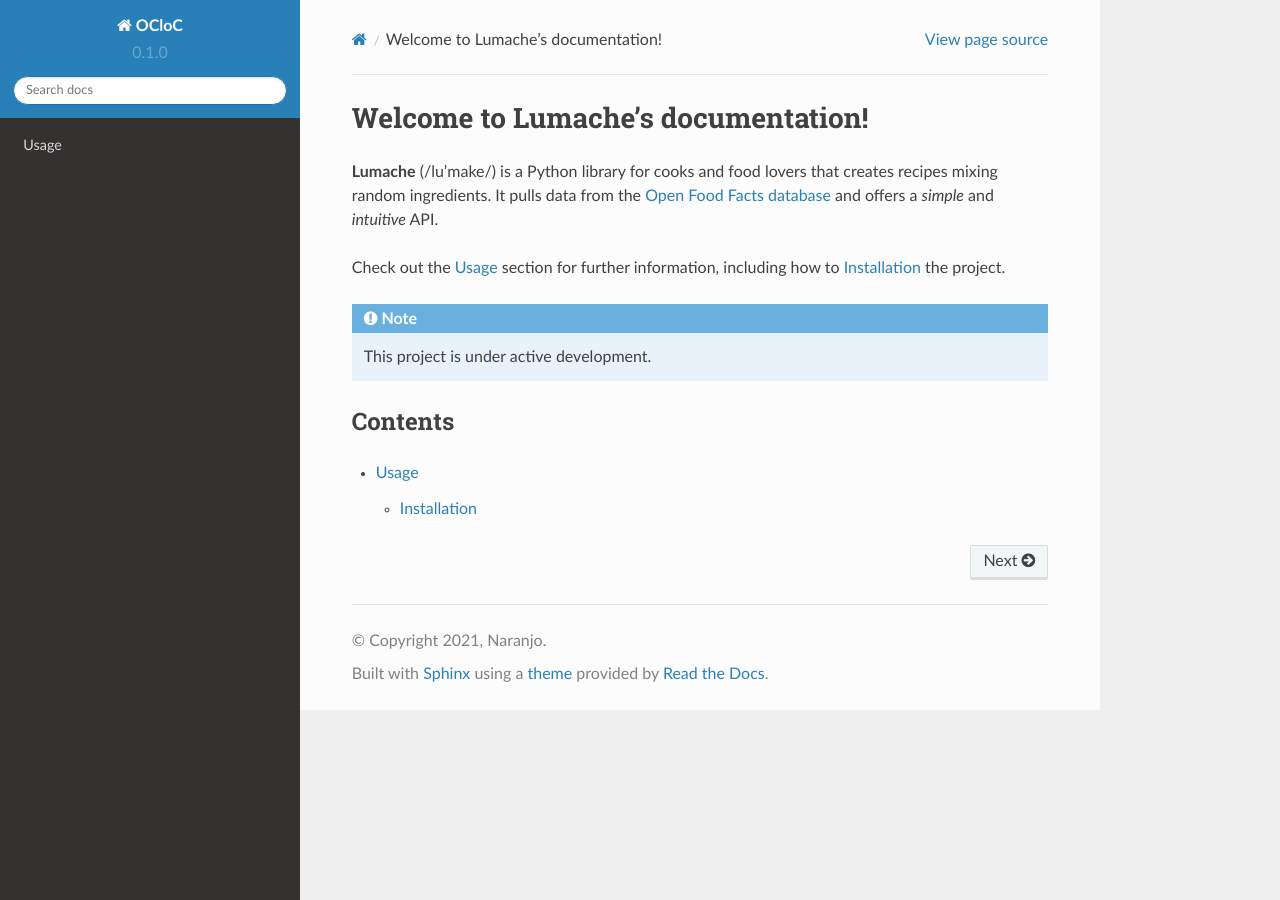
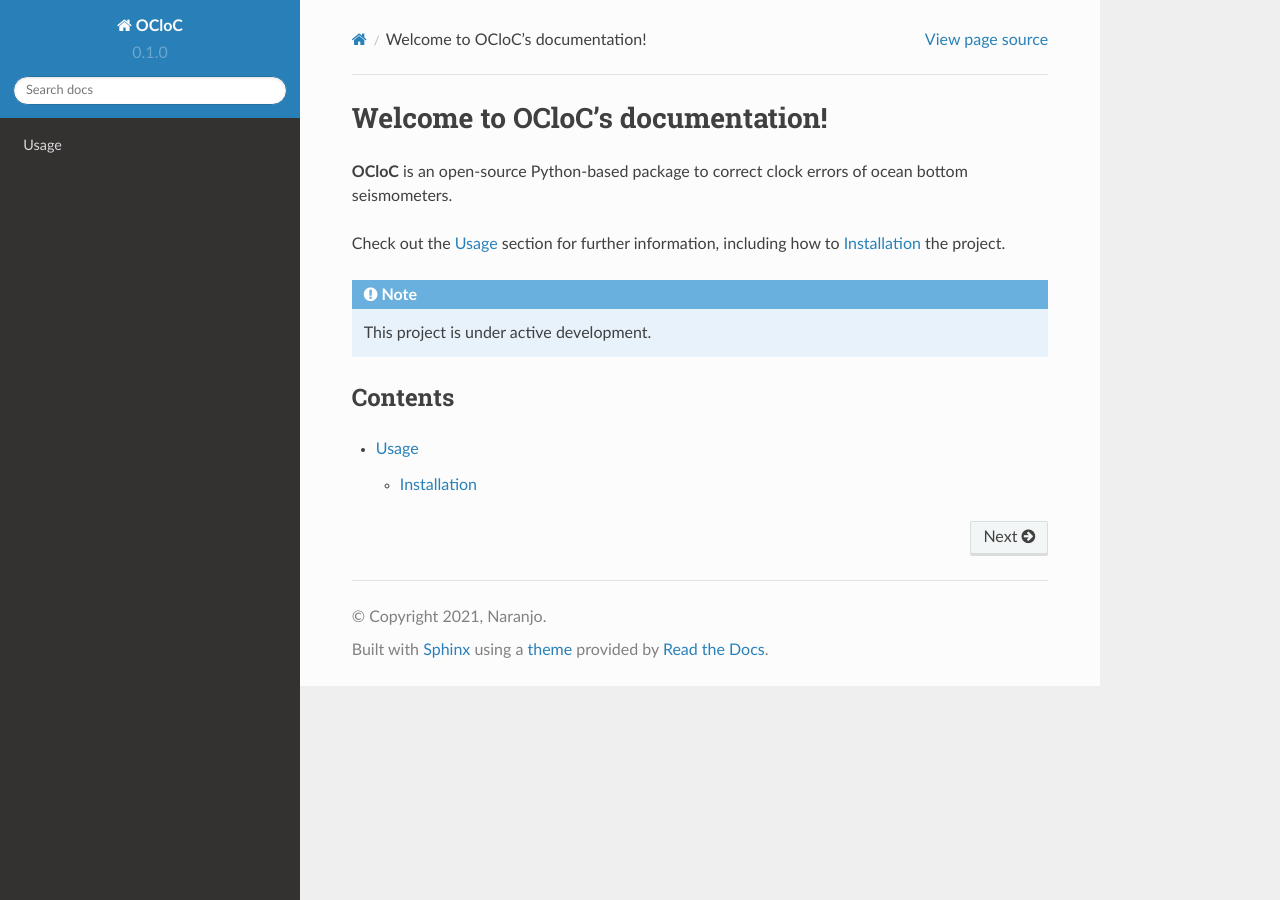
Before and after one commit to davidn182/oclock, a Sphinx documentation site: the page built from docs/source/index.rst, in a window 1280 px wide. Built offline with Sphinx 7.4.7 and the Read the Docs theme 2.0.0, drawn with Linux system fonts in a browser that asks for light colours.

Commit message:
Update index.rst

```diff
--- a/docs/source/index.rst
+++ b/docs/source/index.rst
@@ -1,10 +1,7 @@
-Welcome to Lumache's documentation!
+Welcome to OCloC's documentation!
 ===================================
 
-**Lumache** (/lu'make/) is a Python library for cooks and food lovers
-that creates recipes mixing random ingredients.
-It pulls data from the `Open Food Facts database <https://world.openfoodfacts.org/>`_
-and offers a *simple* and *intuitive* API.
+**OCloC** is an open-source Python-based package to correct clock errors of ocean bottom seismometers.
 
 Check out the :doc:`usage` section for further information, including
 how to :ref:`installation` the project.
```
